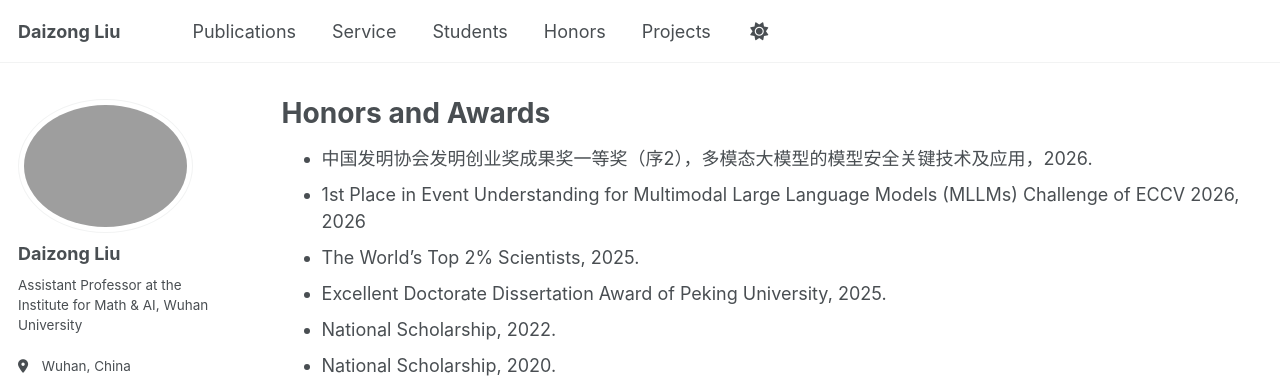
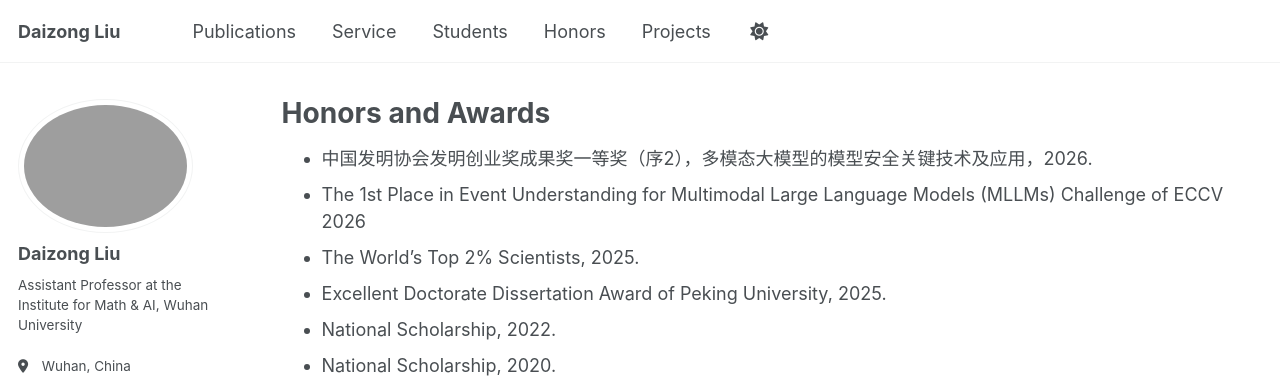
Before and after one commit to liudaizong/liudaizong.github.io, a Jekyll site: the page built from _pages/portfolio.md, in a window 1280 px wide. Shown: the top 378 px of the page. Built offline with Jekyll 4.4.1, drawn with Linux system fonts in a browser that asks for light colours; some web fonts are replaced.

Commit message:
Update portfolio.md

```diff
--- a/_pages/portfolio.md
+++ b/_pages/portfolio.md
@@ -5,7 +5,7 @@ layout: archive
 ---
 
 * 中国发明协会发明创业奖成果奖一等奖（序2），多模态大模型的模型安全关键技术及应用，2026.
-* 1st Place in Event Understanding for Multimodal Large Language Models (MLLMs) Challenge of ECCV 2026, 2026
+* The 1st Place in Event Understanding for Multimodal Large Language Models (MLLMs) Challenge of ECCV 2026
 * The World's Top 2% Scientists, 2025.
 * Excellent Doctorate Dissertation Award of Peking University, 2025.
 * National Scholarship, 2022.
```
